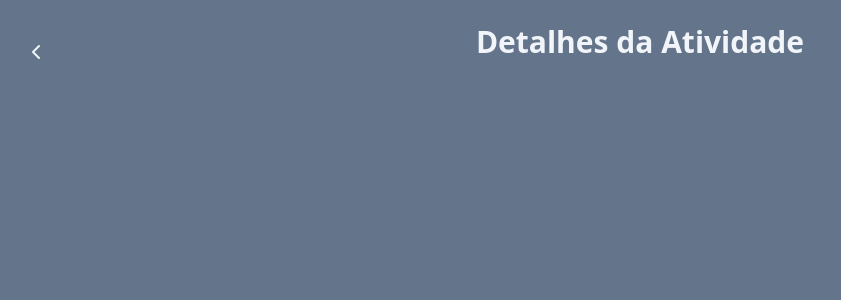
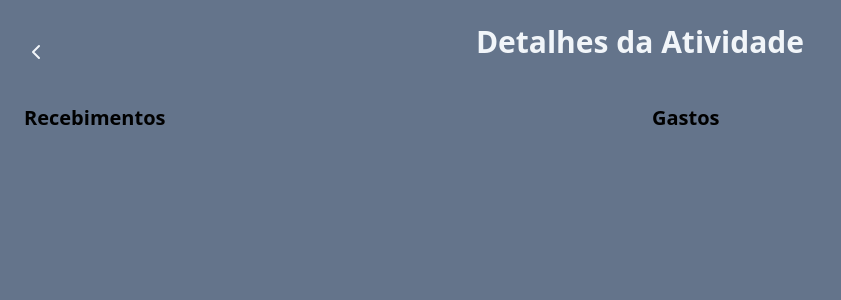
Before and after one commit to guilherme-fsp/Tasks_Manager, a React (Vite) app: page /task in a window 1280 px wide. Shown: the top 300 px of the page, without its empty margins (0-841 px from the left). Built offline with nearby package versions, Linux system fonts and the light colour scheme.

Commit message:
updating tasks

```diff
--- a/src/pages/TaskPage.jsx
+++ b/src/pages/TaskPage.jsx
@@ -9,19 +9,26 @@ function TaskPage() {
     const storedTasks = JSON.parse(localStorage.getItem("tasks")) || [];
 
     const selectedTitle = searchParams.get("title");
-    const urlTask = selectedTitle ? [{
+    const urlTask = selectedTitle
+        ? [{
             title: selectedTitle,
             description: searchParams.get("description") || "",
             selectedOption: searchParams.get("selectedOption") || "",
             quantity: searchParams.get("quantity") || "",
             buyprice: searchParams.get("buyprice") || "",
             date: searchParams.get("date") || "",
-    }] : [];
+        }]
+        : [];
 
-    // Merge tasks from storage with URL task (avoid duplicates)
-    const allTasks = [...storedTasks, ...urlTask.filter(t => !storedTasks.find(s => s.title === t.title))];
+    const allTasks = [
+        ...storedTasks,
+        ...urlTask.filter(t => !storedTasks.find(s => s.title === t.title))
+    ];
 
-    // Grid layout same as before
+    // Separate tasks into Gastos and Recebimentos
+    const incomeTasks = allTasks.filter(task => task.selectedOption === "Recebimentos");
+    const expenseTasks = allTasks.filter(task => task.selectedOption === "Gastos");
+
     return (
         <div className="w-screen h-screen bg-slate-500 flex flex-col p-6 overflow-y-auto">
             <div className="flex justify-center relative mb-6">
@@ -31,15 +38,16 @@ function TaskPage() {
                 <Title>Detalhes da Atividade</Title>
             </div>
 
-            <div className="grid grid-cols-2 gap-40">
-                {allTasks.map((task, index) => {
+            {/* Two fixed columns */}
+            <div className="grid grid-cols-2 gap-6">
+                {/* Recebimentos Column */}
+                <div className="flex flex-col">
+                    <h2 className="text-xl font-bold mb-4">Recebimentos</h2>
+                    {incomeTasks.map((task, index) => {
                         const value = Number(task.buyprice);
-                    const isIncome = task.selectedOption === "Recebimentos";
                         return (
-                        <div key={index} className={`${isIncome ? "justify-self-start" : "justify-self-end"}`}>
-                            <div className={`p-6 rounded-md shadow-md w-[300px] ${isIncome ? "bg-green-100" : "bg-red-100"}`}>
-                                <h2 className="text-lg font-bold text-slate-800">{task.selectedOption}</h2>
-                                <h3 className="font-semibold text-slate-600">{task.title}</h3>
+                            <div key={index} className="p-4 mb-4 rounded-md shadow-md w-full bg-green-100">
+                                <h3 className="font-semibold text-slate-800">{task.title}</h3>
                                 <p className="text-slate-600">{task.description}</p>
                                 <p className="text-slate-600">Quantidade: {task.quantity}</p>
                                 <p className={`text-slate-600 ${value >= 0 ? "text-green-600" : "text-red-600"}`}>
@@ -47,11 +55,31 @@ function TaskPage() {
                                 </p>
                                 <p className="text-slate-600">Data: {task.date}</p>
                             </div>
+                        );
+                    })}
+                </div>
+
+                {/* Gastos Column */}
+                <div className="flex flex-col">
+                    <h2 className="text-xl font-bold mb-4">Gastos</h2>
+                    {expenseTasks.map((task, index) => {
+                        const value = Number(task.buyprice);
+                        return (
+                            <div key={index} className="p-4 mb-4 rounded-md shadow-md w-full bg-red-100">
+                                <h3 className="font-semibold text-slate-800">{task.title}</h3>
+                                <p className="text-slate-600">{task.description}</p>
+                                <p className="text-slate-600">Quantidade: {task.quantity}</p>
+                                <p className={`text-slate-600 ${value >= 0 ? "text-green-600" : "text-red-600"}`}>
+                                    Preço = {value >= 0 ? `+${value}` : value}
+                                </p>
+                                <p className="text-slate-600">Data: {task.date}</p>
                             </div>
                         );
                     })}
                 </div>
             </div>
+        </div>
     );
 }
+
 export default TaskPage;
```
Lines whose indentation alone changed are shown as unchanged.
